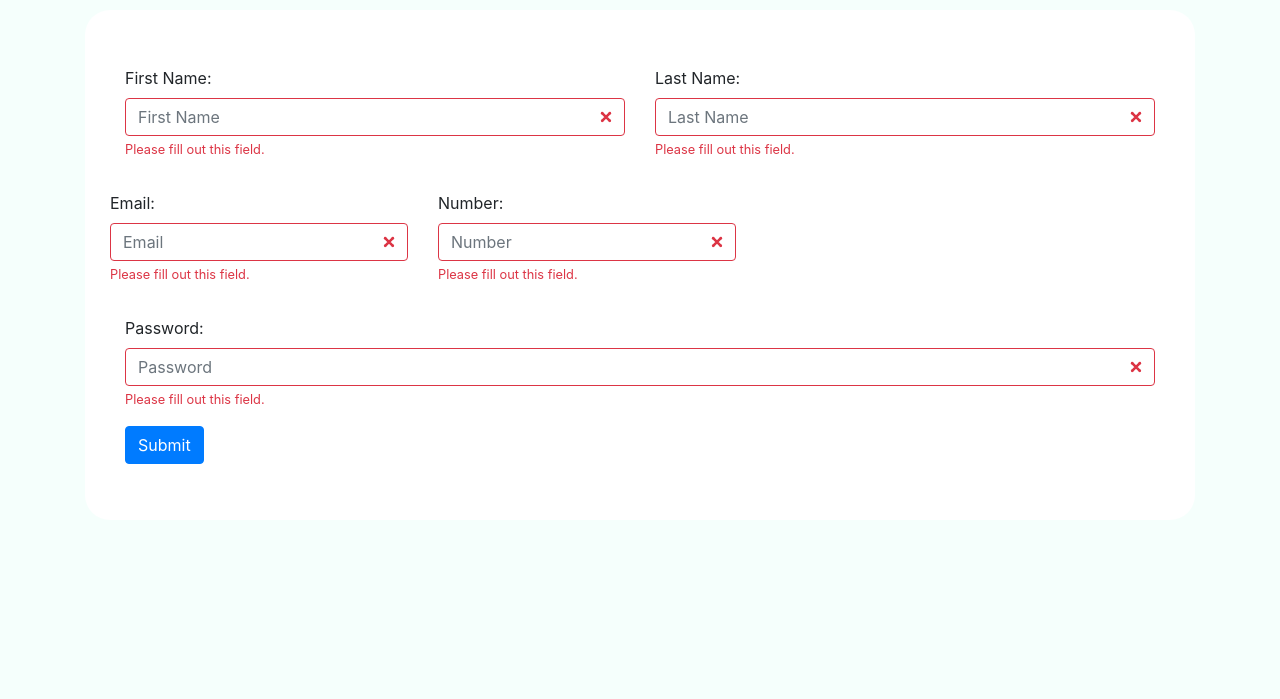
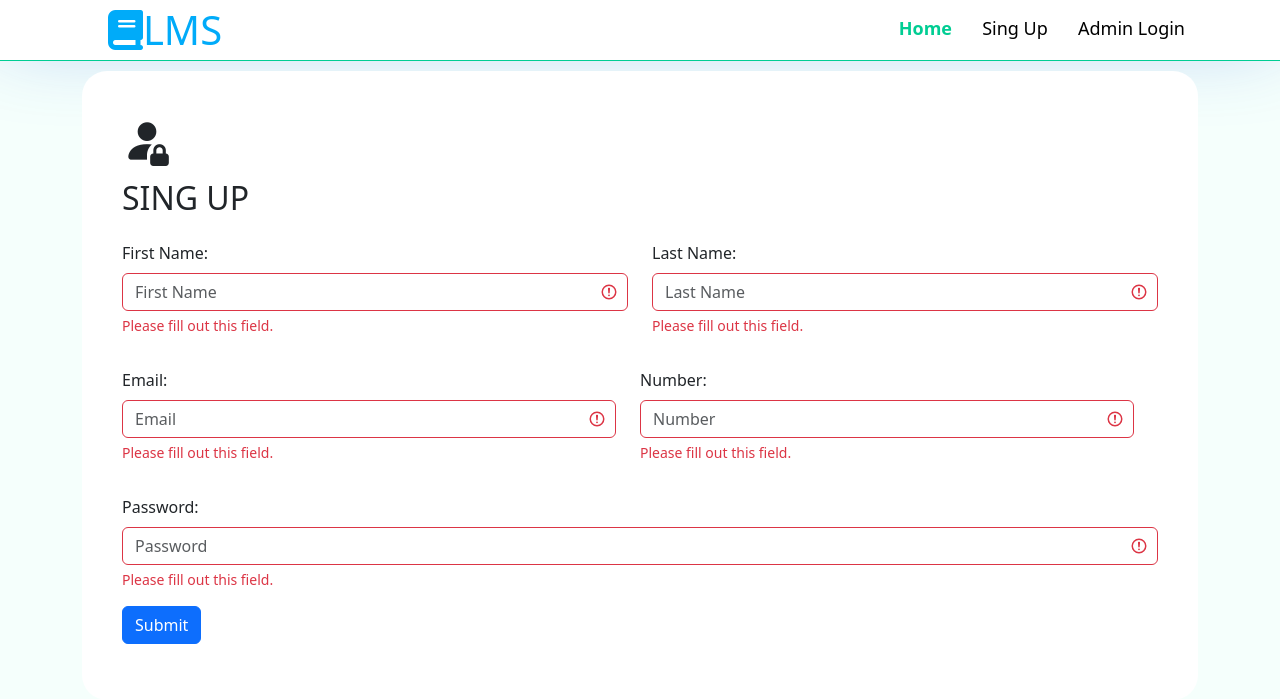
Before and after one commit to razibdash/Gnosis, a PHP site: page /sing-up.php in a window 1280 px wide. Shown: the top 699 px of the page. Run offline with PHP 8.4, Linux system fonts and the light colour scheme.

Commit message:
some change

```diff
--- a/sing-up.php
+++ b/sing-up.php
@@ -8,8 +8,10 @@
    <link rel="stylesheet" href="https://stackpath.bootstrapcdn.com/bootstrap/4.3.1/css/bootstrap.min.css"
    integrity="sha384-ggOyR0iXCbMQv3Xipma34MD+dH/1fQ784/j6cY/iJTQUOhcWr7x9JvoRxT2MZw1T" crossorigin="anonymous">
    <link rel="stylesheet" href="style.css">
+   <link rel="stylesheet" href="home.css">
 </head>
 <body>
+<?php require_once('header.php')?>
    <div class="sing-up-form student_info">
       <div class="container">
          <div class="row">
@@ -17,6 +19,10 @@
                <div class="form-sing">
 
                <form action="php_core/new_user_core.php?addUser" method="post" class="was-validated">
+                  <div class="form_heading">
+                     <h4><span class='login-icon-avater'><i class="bi bi-person-fill-lock"></i></span></h4>
+                   <h2>SING UP</h2>
+                  </div>
                   <div class="row">
                      <div class="col-md-6 col-xxl-6 col-lg-6">
                      <div class="mb-3 mt-3">
```
